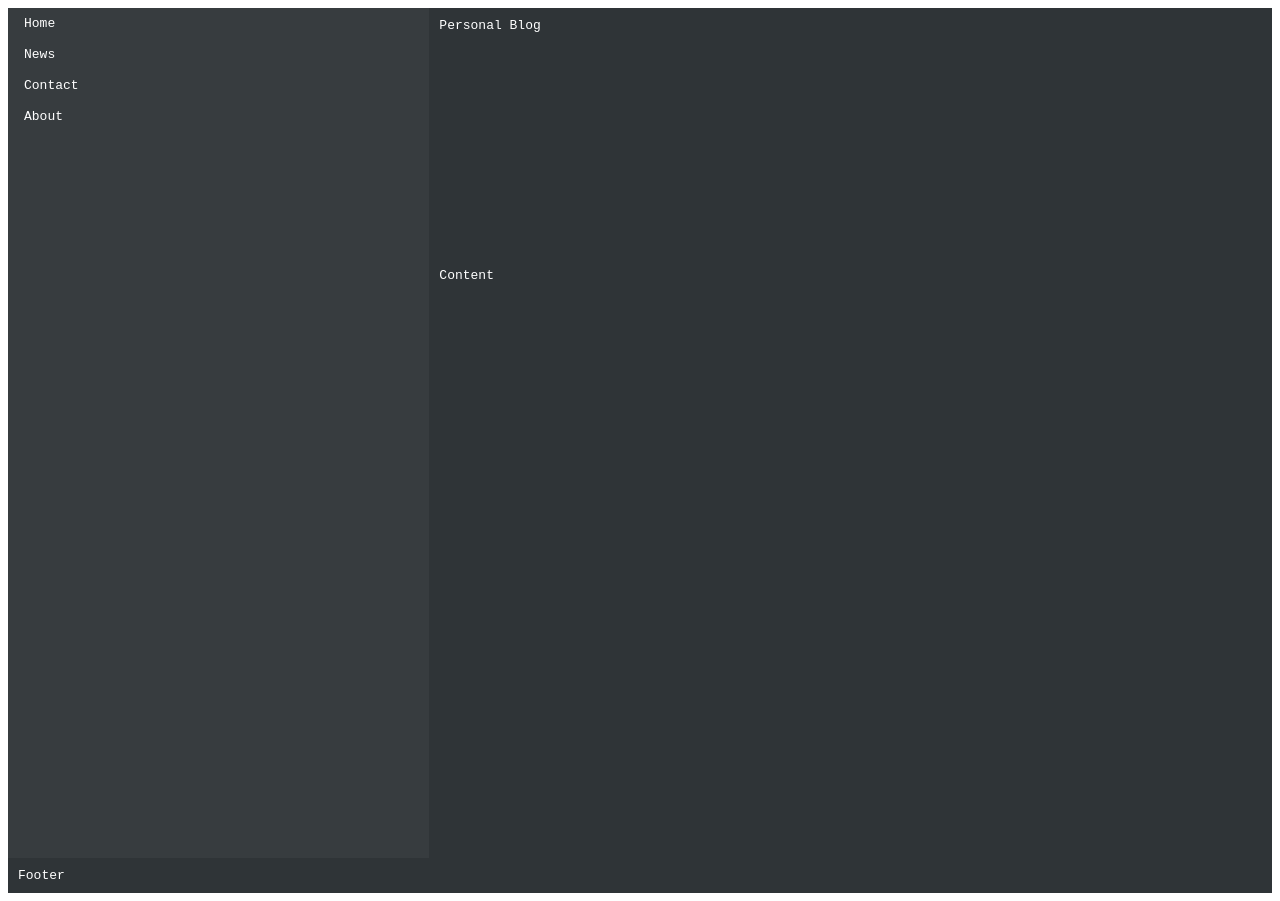
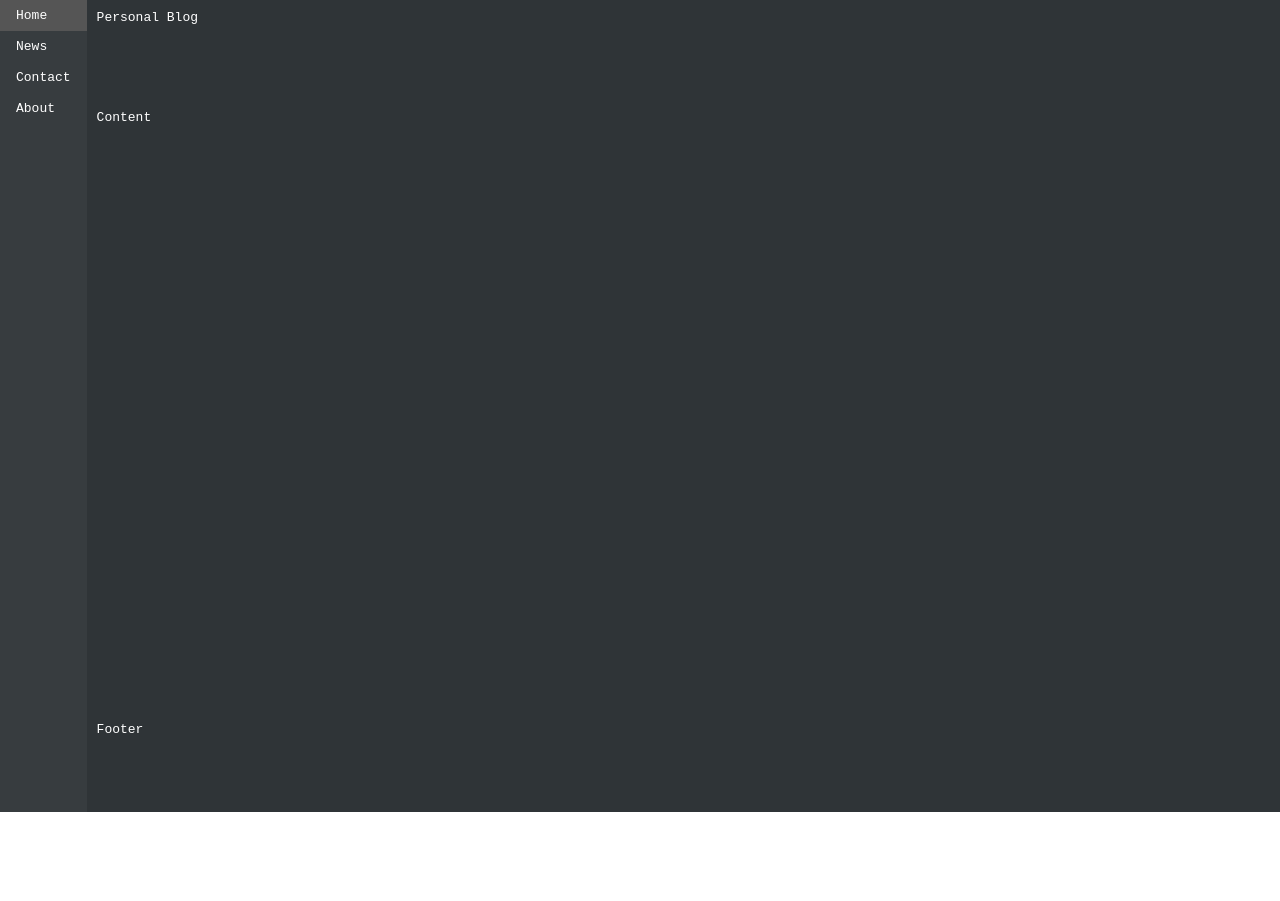
Before and after one commit to hapaxe/udacity-front-end-assignment1, a plain HTML site: page main.html in a window 1280 px wide. After the commit the page ends 812 px from the top, so only its background shows below. Drawn offline with Linux system fonts and the light colour scheme.

Commit message:
add id and classes to every item

```diff
--- a/css/style.css
+++ b/css/style.css
@@ -1,19 +1,24 @@
+body {
+  height: 100%;
+  width: 100%;
+  margin: 0;
+}
+
 .container{
     display:grid;
-    grid-template-columns: 1fr 1fr 1fr;
-    grid-template-rows: 250px 600px;
+    grid-template-columns: auto 1fr;
+    grid-template-rows: 100px 612px 100px; // 612 to fit iphone x;
     grid-template-areas:
     "sd hd hd hd hd hd hd hd"
     "sd main main main main main main main"
-    "ft ft ft ft ft ft ft ft";
-    border: 2px #680E4B;
+    "sd ft ft ft ft ft ft ft";
     font-family: monospace;
 }
 .box{
   /* border: 1px solid #680E4B; */
   background: #2F3437;
   color: white;
-  }
+}
 .header{
   grid-area:hd;
   padding: 10px;
@@ -31,13 +36,13 @@
   padding: 10px;
 }
 
-ul {
+#sideitems {
   list-style-type: none;
   margin: 0;
   padding: 0;
 }
 
-li a {
+.sideitem {
   display: block;
   /* color: #000; */
   color: white;
@@ -45,20 +50,20 @@ li a {
   text-decoration: none;
 }
 
-li a:hover {
+.sideitem:hover {
   background-color: #555;
 }
 
-/* If Screen Is Wide Enough */
-/* @media(min-width:900px){
+@media(min-height:900px){
 .container{
       display:grid;
-      grid-template-columns: 300px 300px 300px;
+      grid-template-columns: auto 1fr;
       grid-template-rows: 250px 600px;
       grid-template-areas:
-      "hd hd hd hd hd hd hd hd"
-      "sd sd main main main main main main"
-      "ft ft ft ft ft ft ft ft";
-      border: 2px solid red;
+      "sd hd hd hd hd hd hd hd"
+      "sd main main main main main main main"
+      "sd ft ft ft ft ft ft ft";
+      /* border: 2px solid red; */
+      font-family: monospace;
   }
-} */
+}
--- a/main.html
+++ b/main.html
@@ -13,11 +13,11 @@
   <div class="container">
     <div class="header box">Personal Blog</div>
     <div class="sidebar box">
-      <ul>
-        <li><a href="#home">Home</a></li>
-        <li><a href="#news">News</a></li>
-        <li><a href="#contact">Contact</a></li>
-        <li><a href="#about">About</a></li>
+      <ul id="sideitems">
+        <li><a href="#home" class="sideitem">Home</a></li>
+        <li><a href="#news" class="sideitem">News</a></li>
+        <li><a href="#contact" class="sideitem">Contact</a></li>
+        <li><a href="#about" class="sideitem">About</a></li>
       </ul>
     </div>
     <div class="content box">Content</div>
```
